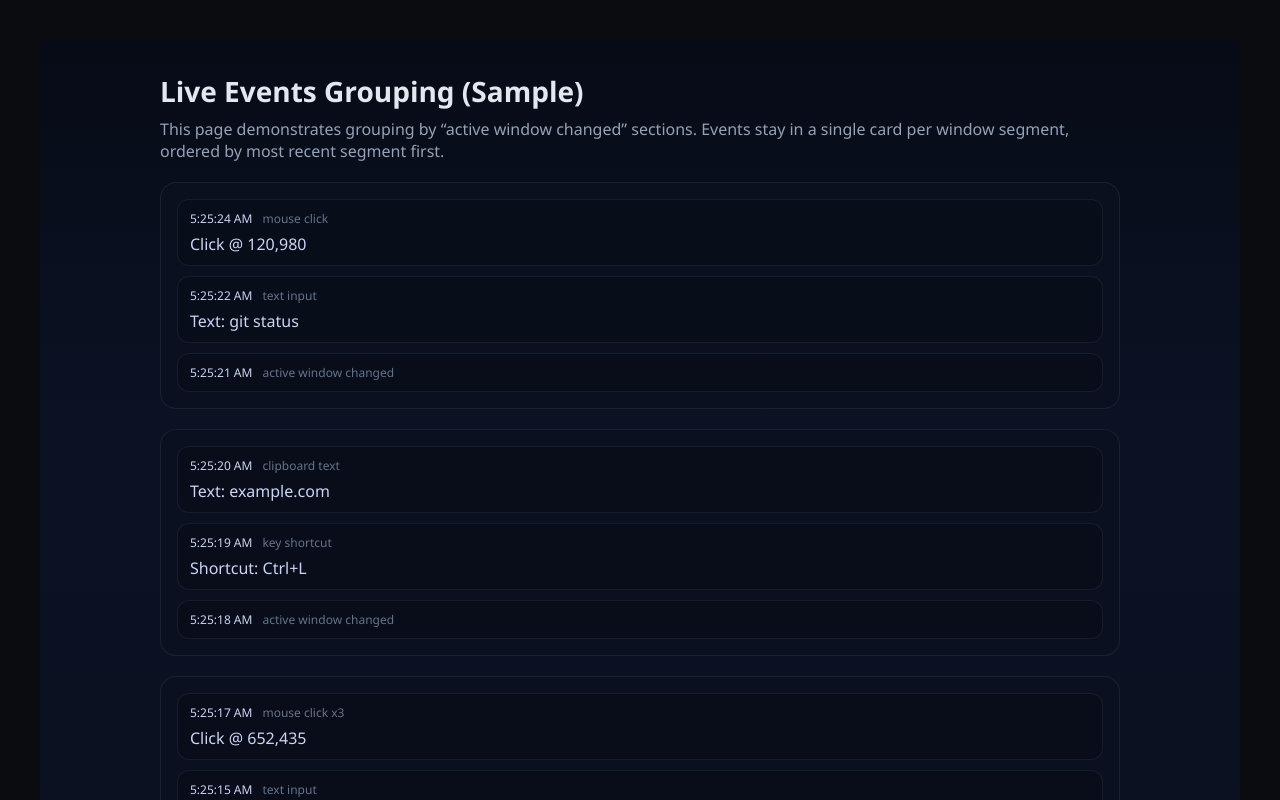
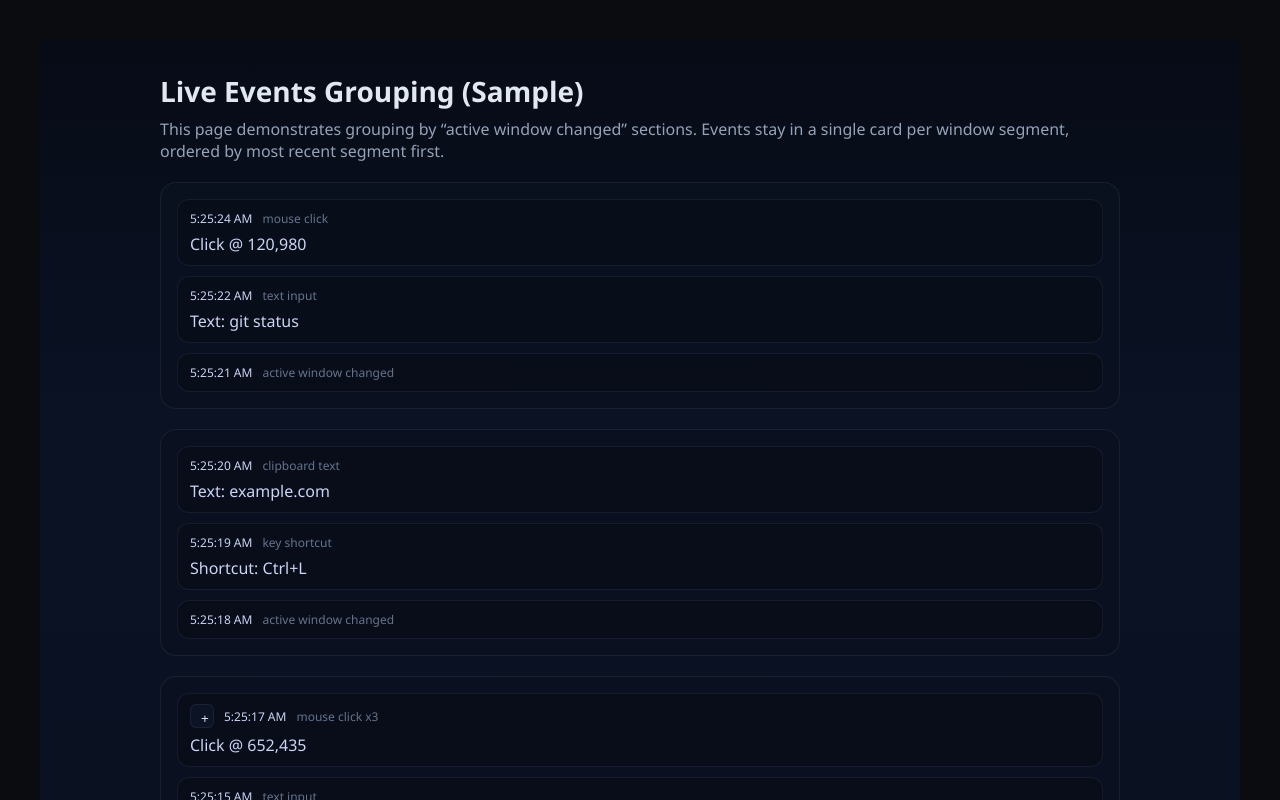
Before and after one commit to steveokj/Framer, a Next.js app in the folder web/: page /live_events_sample in a window 1280 px wide. Shown: the top 800 px of the page. Built offline with nearby package versions, Linux system fonts and the light colour scheme.

Commit message:
Add expand for grouped sample events

```diff
--- a/web/app/live_events_sample/page.tsx
+++ b/web/app/live_events_sample/page.tsx
@@ -1,4 +1,6 @@
 "use client";
+
+import { useState } from "react";
 
 type SampleEvent = {
   id: number;
@@ -171,6 +173,19 @@ function groupConsecutiveByType(events: SampleEvent[]): SampleRow[] {
 
 export default function LiveEventsSamplePage() {
   const segments = segmentByActiveWindow(sampleEvents);
+  const [expandedGroups, setExpandedGroups] = useState<Set<string>>(() => new Set());
+
+  const toggleGroup = (id: string) => {
+    setExpandedGroups((prev) => {
+      const next = new Set(prev);
+      if (next.has(id)) {
+        next.delete(id);
+      } else {
+        next.add(id);
+      }
+      return next;
+    });
+  };
 
   return (
     <div className="container">
@@ -206,10 +221,12 @@ export default function LiveEventsSamplePage() {
             >
               <div style={{ display: "grid", gap: 10 }}>
                 {groupConsecutiveByType(segment.events).map((row, index) => {
+                  const groupId = `${segment.id}-${index}`;
+                  const expanded = expandedGroups.has(groupId);
                   if (row.kind === "group") {
                     return (
                       <div
-                        key={`group-${segment.id}-${index}`}
+                        key={groupId}
                         style={{
                           borderRadius: 12,
                           padding: "10px 12px",
@@ -220,6 +237,22 @@ export default function LiveEventsSamplePage() {
                         }}
                       >
                         <div style={{ display: "flex", gap: 10, alignItems: "center" }}>
+                          <button
+                            type="button"
+                            onClick={() => toggleGroup(groupId)}
+                            style={{
+                              width: 24,
+                              height: 24,
+                              borderRadius: 6,
+                              border: "1px solid rgba(30, 41, 59, 0.8)",
+                              background: "rgba(15, 23, 42, 0.7)",
+                              color: "#e2e8f0",
+                              cursor: "pointer",
+                            }}
+                            aria-label={expanded ? "Collapse group" : "Expand group"}
+                          >
+                            {expanded ? "-" : "+"}
+                          </button>
                           <span style={{ color: "#cbd5f5", fontSize: 12 }}>
                             {formatWallTime(row.events[0].ts_wall_ms)}
                           </span>
@@ -230,6 +263,31 @@ export default function LiveEventsSamplePage() {
                         {row.events[0].mouse ? (
                           <div style={{ color: "#cbd5f5" }}>
                             Click @ {row.events[0].mouse?.x},{row.events[0].mouse?.y}
+                          </div>
+                        ) : null}
+                        {expanded ? (
+                          <div style={{ display: "grid", gap: 6, paddingLeft: 10 }}>
+                            {row.events.map((event) => (
+                              <div
+                                key={event.id}
+                                style={{
+                                  borderRadius: 10,
+                                  padding: "8px 10px",
+                                  border: "1px solid rgba(30, 41, 59, 0.6)",
+                                  background: "rgba(7, 12, 22, 0.85)",
+                                  display: "flex",
+                                  gap: 10,
+                                  alignItems: "center",
+                                }}
+                              >
+                                <span style={{ color: "#cbd5f5", fontSize: 12 }}>
+                                  {formatWallTime(event.ts_wall_ms)}
+                                </span>
+                                <span style={{ color: "#94a3b8", fontSize: 12 }}>
+                                  Click @ {event.mouse?.x},{event.mouse?.y}
+                                </span>
+                              </div>
+                            ))}
                           </div>
                         ) : null}
                       </div>
```
Also changed, not shown: 1 other file (tests, documents, lock files or other folders).
